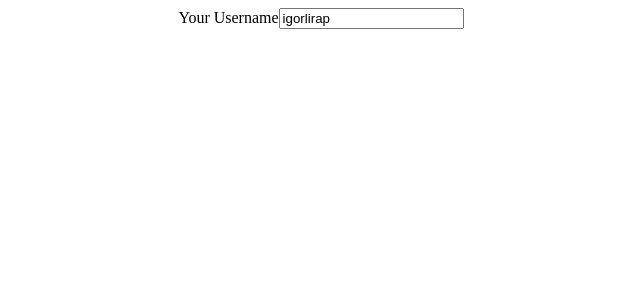
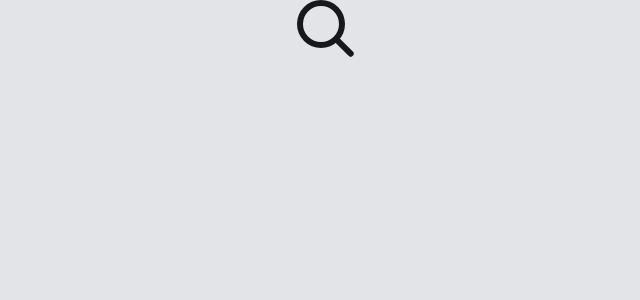
Before and after one commit to Igor-Lira/fav-albums, a Vue app: page / in a window 1280 px wide. Shown: the top 300 px of the page, without its empty margins (319-959 px from the left). Built offline with nearby package versions, Linux system fonts and the light colour scheme; the HTML template or start-up script is replaced by a standard one.

Commit message:
Search Bar css improved

```diff
--- a/src/App.vue
+++ b/src/App.vue
@@ -1,62 +1,68 @@
 <template>
   <div>
-    <div class="searchBar">
-      <label for="username">Your Username</label>
-      <input id="username" v-model="userName" @keydown.enter="searchInApi" type="text" />
+    <Search @user-search="searchInApi" />
+    <div class="errorMessage">
+      <span> {{errorMessage}} </span>
     </div>
-    <div class="btn-download">
-      <button v-show="showDownloadButton.value" @click="downloadMural"> Download </button>
+    <div class="download-btn" v-show="showDownloadButton.value">
+      <button @click="downloadMural">Download</button>
     </div>
-    <div class="muralBox"  ref="muralPic">
+    <div class="muralBox" ref="muralPic">
       <div class="wrapper">
-         <Mural :topAlbumData="topAlbumData" @showDownloadButton="showDownloadButton.value=true"/>
+        <Mural
+          :topAlbumData="topAlbumData"
+          @showDownloadButton="showDownloadButton.value = true"
+        />
       </div>
     </div>
   </div>
 </template>
 
 <script>
-import { reactive, ref } from '@vue/reactivity'
-import Mural from './components/Mural.vue'
-import getUserTopAlbums from './request.js'
-import html2canvas from 'html2canvas'
+import { reactive, ref } from "@vue/reactivity";
+import Mural from "./components/Mural.vue";
+import Search from "./components/Search.vue";
+import getUserTopAlbums from "./request.js";
+import html2canvas from "html2canvas";
 
 export default {
-  name: 'App',
-    components: {
-    Mural
+  name: "App",
+  components: {
+    Mural,
+    Search,
   },
-  setup(){
-    const muralPic = ref ('');
-    const userName = ref ('igorlirap');
-    const topAlbumData = reactive({value: []});
-    const showDownloadButton = reactive({value: false})
-    const searchInApi = () => {
-      getUserTopAlbums(userName.value).then (res =>  topAlbumData.value = res);
-    }
+  setup() {
+    const muralPic = ref("");
+    const errorMessage = ref("");
+    const topAlbumData = reactive({ value: [] });
+    const showDownloadButton = reactive({ value: false });
+    const searchInApi = (userName) => {
+      getUserTopAlbums(userName)
+        .then(res => {topAlbumData.value = res; errorMessage.value = ''})
+        .catch(() => errorMessage.value = 'Profile not found')
+    };
     function downloadMural() {
-      var link = document.createElement('a');
-      link.download = 'favalbums.png';
-       html2canvas (muralPic.value, {allowTaint: false, useCORS: true }).then((canvas) => {
+      var link = document.createElement("a");
+      link.download = "favalbums.png";
+      html2canvas(muralPic.value, { allowTaint: false, useCORS: true }).then(
+        (canvas) => {
           link.href = canvas.toDataURL();
           link.click();
-        });
+        }
+      ).catch(err => console.log ('erro no download', err.message));
     }
     return {
       searchInApi,
       muralPic,
-      userName,
       topAlbumData,
       downloadMural,
       showDownloadButton,
-    }
-  }
-}
+      errorMessage,
+    };
+  },
+};
 </script>
 <style scoped>
-.searchBar {
-  text-align: center;
-}
 .muralBox {
   margin: auto;
   max-width: 600px;
@@ -65,11 +71,15 @@ export default {
   flex-wrap: wrap;
 }
 .wrapper {
-  background: #1F1C2C;
+  background: #1f1c2c;
   display: flex;
   flex-wrap: wrap;
 }
-.btn-download {
+.download-btn {
+  text-align: center;
+}
+.errorMessage {
+  margin: auto;
   text-align: center;
 }
 </style>
--- /dev/null
+++ b/src/components/Search.vue
@@ -0,0 +1,182 @@
+<template>
+  <form @submit.prevent="handleSearch">
+    <label for="search">Search</label>
+    <input
+      id="search"
+      type="search"
+      pattern=".*\S.*"
+      v-model="userSearch"
+      required
+    />
+    <span class="caret"></span>
+  </form>
+</template>
+
+<script>
+import { ref } from 'vue'
+export default {
+  setup(props, { emit }) {
+    const userSearch = ref('');
+    function handleSearch() {
+      emit("user-search", userSearch.value);
+    }
+    return {
+      userSearch,
+      handleSearch,
+    };
+  },
+};
+</script>
+
+<style>
+* {
+  border: 0;
+  box-sizing: border-box;
+  margin: 0;
+  padding: 0;
+}
+:root {
+  --bg: #e3e4e8;
+  --fg: #17181c;
+  --input: #ffffff;
+  --primary: #255ff4;
+  --dur: 1s;
+  font-size: calc(16px + (24 - 16) * (100vw - 320px) / (1280 - 320));
+}
+body,
+input {
+  color: var(--fg);
+  font: 1em/1.5 Hind, sans-serif;
+}
+body {
+  background: var(--bg);
+}
+form,
+input,
+.caret {
+  margin: auto;
+}
+form {
+  position: relative;
+  width: 100%;
+  max-width: 17em;
+}
+input,
+.caret {
+  display: block;
+  transition: all calc(var(--dur) * 0.5) linear;
+}
+input {
+  background: transparent;
+  border-radius: 50%;
+  box-shadow: 0 0 0 0.25em inset;
+  caret-color: var(--primary);
+  width: 2em;
+  height: 2em;
+  -webkit-appearance: none;
+  -moz-appearance: none;
+  appearance: none;
+}
+input:focus,
+input:valid {
+  background: var(--input);
+  border-radius: 0.25em;
+  box-shadow: none;
+  padding: 0.75em 1em;
+  transition-duration: calc(var(--dur) * 0.25);
+  transition-delay: calc(var(--dur) * 0.25);
+  width: 100%;
+  height: 3em;
+}
+input:focus {
+  animation: showCaret var(--dur) steps(1);
+  outline: transparent;
+}
+input:focus + .caret,
+input:valid + .caret {
+  animation: handleToCaret var(--dur) linear;
+  background: transparent;
+  width: 1px;
+  height: 1.5em;
+  transform: translate(0, -1em) rotate(-180deg) translate(7.5em, -0.25em);
+}
+input::-webkit-search-decoration {
+  -webkit-appearance: none;
+}
+label {
+  color: #e3e4e8;
+  overflow: hidden;
+  position: absolute;
+  width: 0;
+  height: 0;
+}
+.caret {
+  background: currentColor;
+  border-radius: 0 0 0.125em 0.125em;
+  margin-bottom: -0.6em;
+  width: 0.25em;
+  height: 1em;
+  transform: translate(0, -1em) rotate(-45deg) translate(0, 0.875em);
+  transform-origin: 50% 0;
+}
+
+/* Dark mode */
+@media (prefers-color-scheme: dark) {
+  :root {
+    --bg: #17181c;
+    --fg: #e3e4e8;
+    --input: #2e3138;
+    --primary: #5583f6;
+  }
+}
+
+/* Animations */
+@keyframes showCaret {
+  from {
+    caret-color: transparent;
+  }
+  to {
+    caret-color: var(--primary);
+  }
+}
+@keyframes handleToCaret {
+  from {
+    background: currentColor;
+    width: 0.25em;
+    height: 1em;
+    transform: translate(0, -1em) rotate(-45deg) translate(0, 0.875em);
+  }
+  25% {
+    background: currentColor;
+    width: 0.25em;
+    height: 1em;
+    transform: translate(0, -1em) rotate(-180deg) translate(0, 0.875em);
+  }
+  50%,
+  62.5% {
+    background: var(--primary);
+    width: 1px;
+    height: 1.5em;
+    transform: translate(0, -1em) rotate(-180deg) translate(7.5em, 2.5em);
+  }
+  75%,
+  99% {
+    background: var(--primary);
+    width: 1px;
+    height: 1.5em;
+    transform: translate(0, -1em) rotate(-180deg) translate(7.5em, -0.25em);
+  }
+  87.5% {
+    background: var(--primary);
+    width: 1px;
+    height: 1.5em;
+    transform: translate(0, -1em) rotate(-180deg) translate(7.5em, 0.125em);
+  }
+  to {
+    background: transparent;
+    width: 1px;
+    height: 1.5em;
+    transform: translate(0, -1em) rotate(-180deg) translate(7.5em, -0.25em);
+  }
+}
+</style>
```
Also changed, not shown: 1 other file (tests, documents, lock files or other folders).
